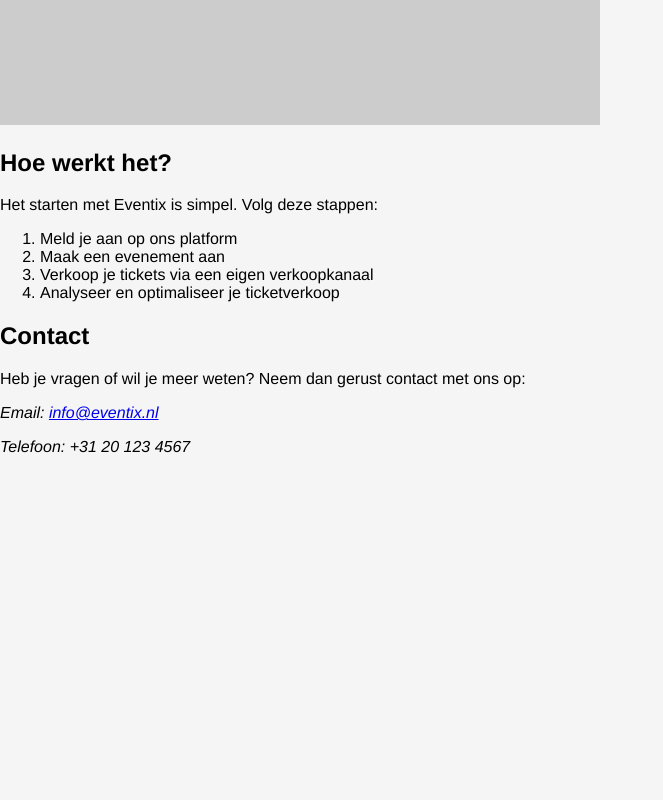
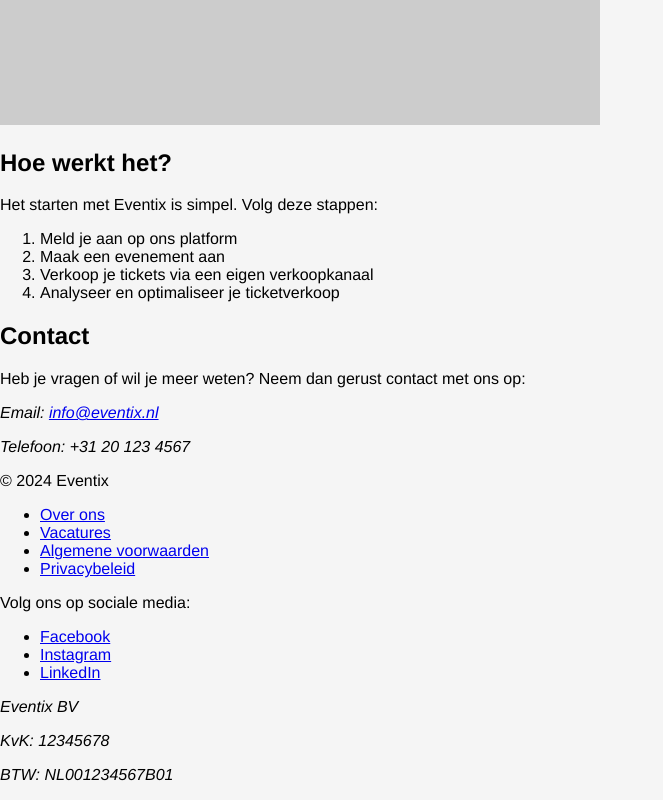
Before and after one commit to solballings/FEDsolballings, a plain HTML site: page index.html in a window 1280 px wide. Shown: the part 956-1756 px from the top of the page, without its empty margins (0-663 px from the left). Before the commit the page ends 1428 px from the top, so only its background shows below. Drawn offline with Linux system fonts and the light colour scheme; placeholder pictures from the web are drawn by us.

Commit message:
Update index.html

```diff
--- a/index.html
+++ b/index.html
@@ -69,6 +69,30 @@
             <p>Email: <a href="mailto:info@eventix.nl">info@eventix.nl</a></p>
             <p>Telefoon: +31 20 123 4567</p>
         </address>
+            <p>&copy; 2024 Eventix</p>
+
+            <nav>
+                <ul>
+                    <li><a href="#">Over ons</a></li>
+                    <li><a href="#">Vacatures</a></li>
+                    <li><a href="#">Algemene voorwaarden</a></li>
+                    <li><a href="#">Privacybeleid</a></li>
+                </ul>
+            </nav>
+
+            <p>Volg ons op sociale media:</p>
+            <ul>
+                <li><a href="#">Facebook</a></li>
+                <li><a href="#">Instagram</a></li>
+                <li><a href="#">LinkedIn</a></li>
+            </ul>
+
+            <address>
+                <p>Eventix BV</p>
+                <p>KvK: 12345678</p>
+                <p>BTW: NL001234567B01</p>
+            </address>
+
     </footer>
 
 </body>
```
